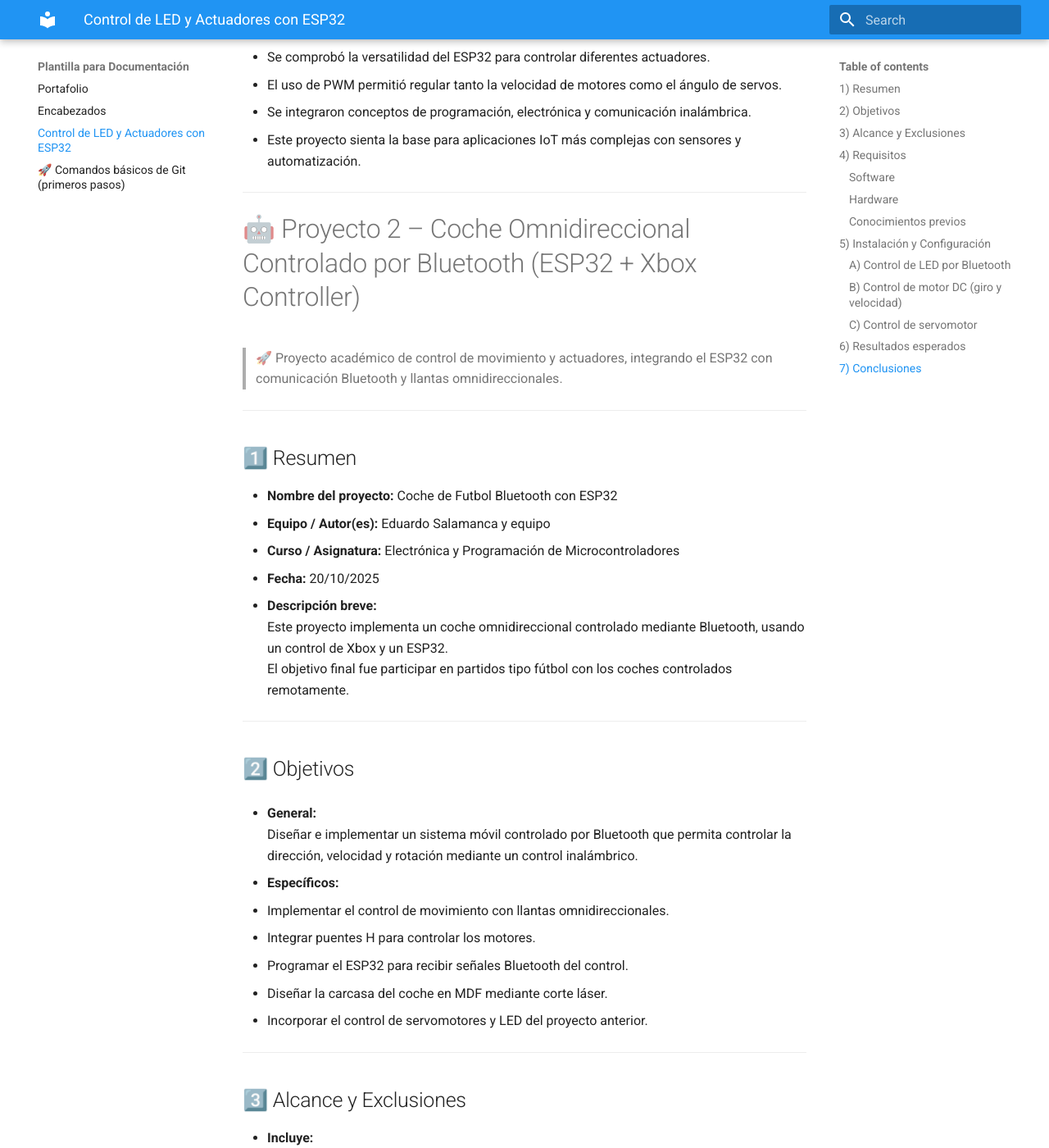
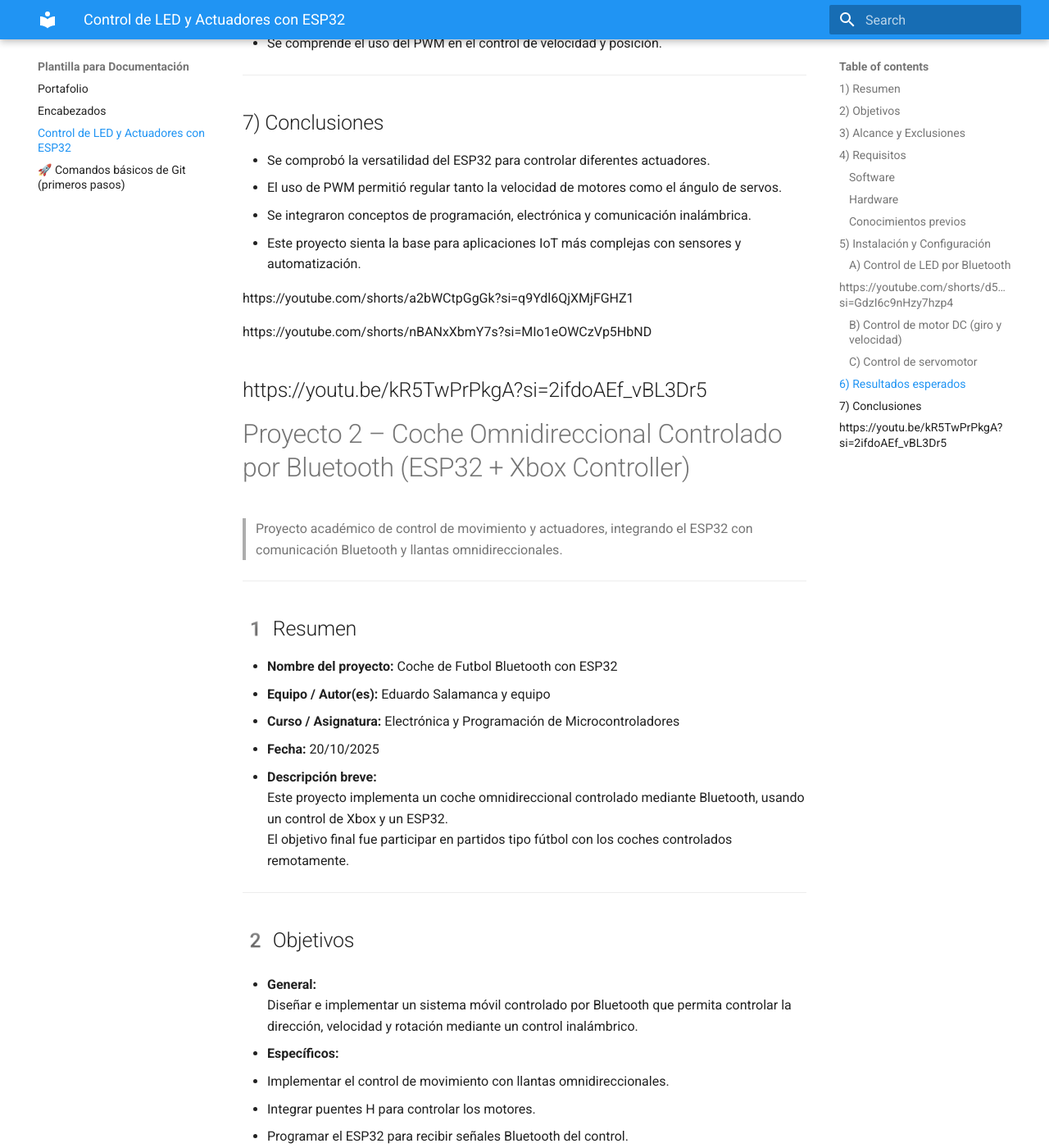
Before and after one commit to Salamanca203279/Portafolio, an MkDocs documentation site: the page built from docs/ejemplo.md, in a window 1280 px wide and 1400 px high, scrolled down 4156 px. Shown: the whole window at 82% size. Built offline with MkDocs 1.6.1 and Material for MkDocs 9.7.7, drawn with Linux system fonts in a browser that asks for light colours; some of the changed text lies outside the part shown.

Commit message:
Update ejemplo.md

````diff
--- a/docs/ejemplo.md
+++ b/docs/ejemplo.md
@@ -68,6 +68,7 @@
 ---
 
 ## 5) Instalación y Configuración
+https://youtube.com/shorts/uz_2YryQJPw?si=gdgGDYm6nZkS1PoI
 
 ### A) Control de LED por Bluetooth
 
@@ -96,6 +97,7 @@
 > - `'1'` → Enciende el LED
 > - `'0'` → Apaga el LED
 
+https://youtube.com/shorts/d5sxEI43tqk?si=GdzI6c9nHzy7hzp4
 ---
 
 ### B) Control de motor DC (giro y velocidad)
@@ -175,14 +177,19 @@
 - Se integraron conceptos de programación, electrónica y comunicación inalámbrica.
 - Este proyecto sienta la base para aplicaciones IoT más complejas con sensores y automatización.
 
+https://youtube.com/shorts/a2bWCtpGgGk?si=q9Ydl6QjXMjFGHZ1
+
+https://youtube.com/shorts/nBANxXbmY7s?si=MIo1eOWCzVp5HbND
+
+https://youtu.be/kR5TwPrPkgA?si=2ifdoAEf_vBL3Dr5
 ---
-# 🤖 Proyecto 2 – Coche Omnidireccional Controlado por Bluetooth (ESP32 + Xbox Controller)
+#  Proyecto 2 – Coche Omnidireccional Controlado por Bluetooth (ESP32 + Xbox Controller)
 
-> 🚀 Proyecto académico de control de movimiento y actuadores, integrando el ESP32 con comunicación Bluetooth y llantas omnidireccionales.
+>  Proyecto académico de control de movimiento y actuadores, integrando el ESP32 con comunicación Bluetooth y llantas omnidireccionales.
 
 ---
 
-## 1️⃣ Resumen
+## 1️ Resumen
 
 - **Nombre del proyecto:** Coche de Futbol Bluetooth con ESP32
 - **Equipo / Autor(es):** Eduardo Salamanca y equipo
@@ -194,7 +201,7 @@
 
 ---
 
-## 2️⃣ Objetivos
+## 2️ Objetivos
 
 - **General:**
   Diseñar e implementar un sistema móvil controlado por Bluetooth que permita controlar la dirección, velocidad y rotación mediante un control inalámbrico.
@@ -208,7 +215,7 @@
 
 ---
 
-## 3️⃣ Alcance y Exclusiones
+## 3️ Alcance y Exclusiones
 
 - **Incluye:**
   - Control inalámbrico con Bluetooth.
@@ -223,7 +230,7 @@
 
 ---
 
-## 4️⃣ Requisitos
+## 4️ Requisitos
 
 ### 🧠 Software
 - **IDE:** Arduino IDE (versión más reciente)
@@ -245,7 +252,7 @@
 
 ---
 
-## 5️⃣ Código Principal (ESP32)
+## 5️ Código Principal (ESP32)
 
 ```cpp
 #include "BluetoothSerial.h"
````
